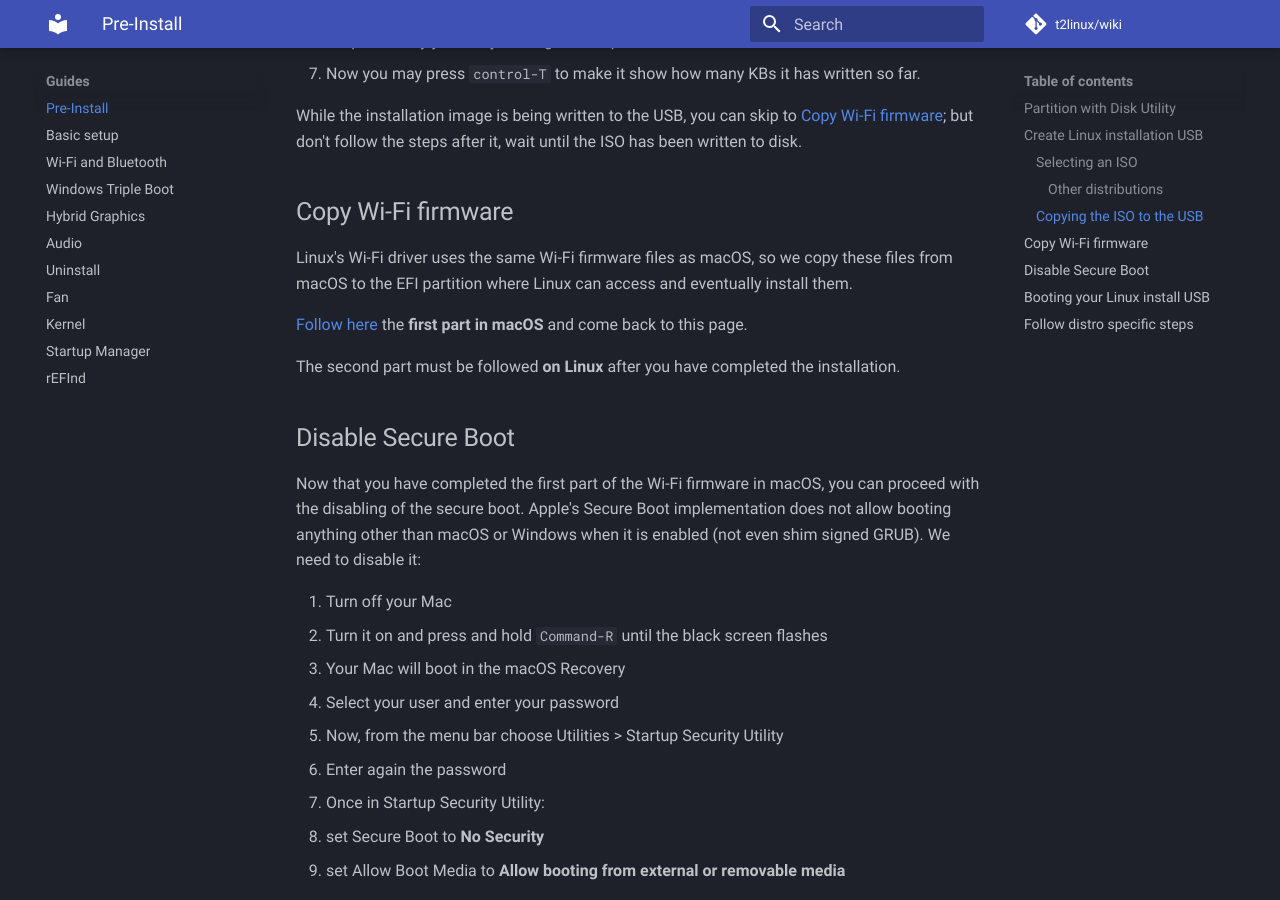
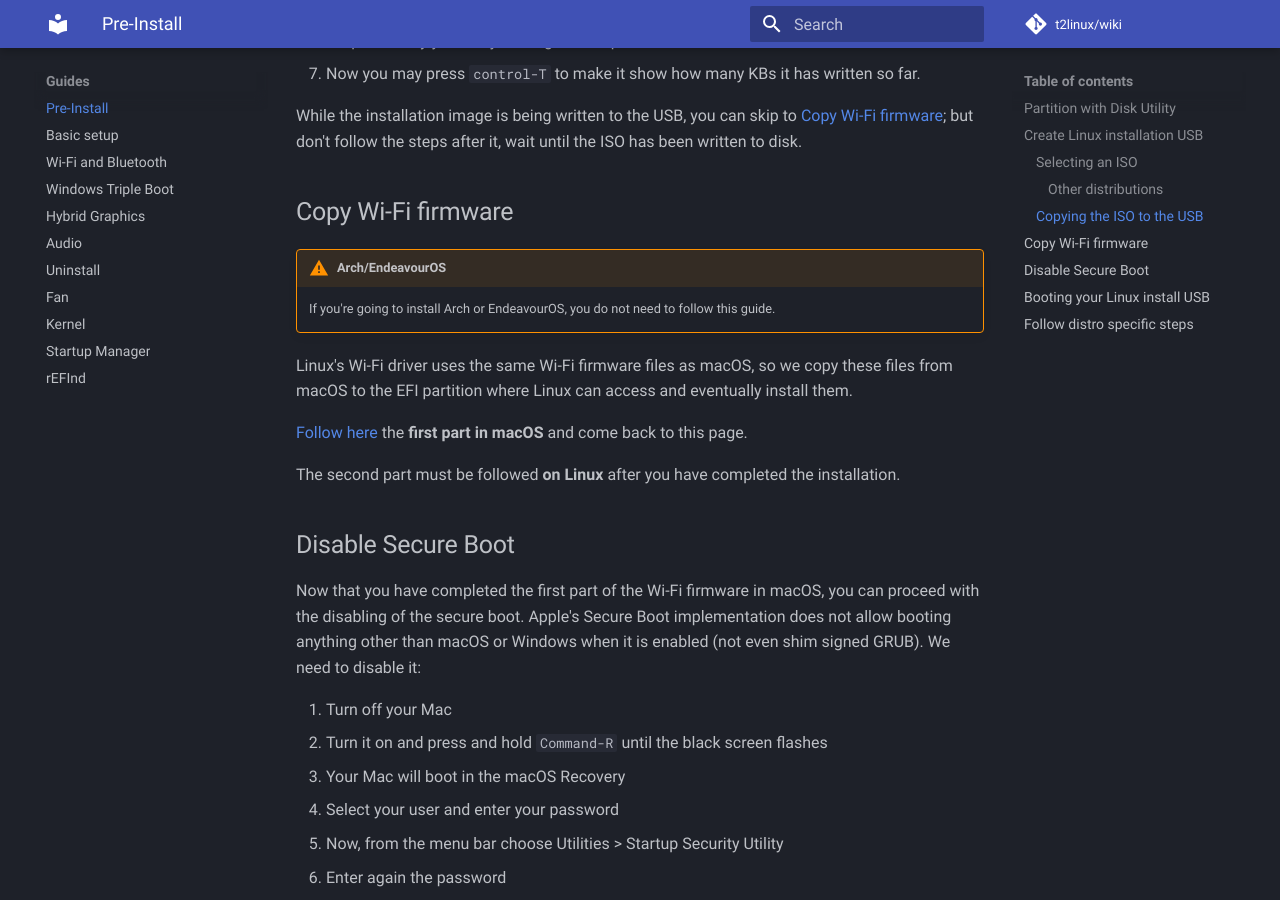
Before and after one commit to t2linux/wiki, an MkDocs documentation site: the page built from docs/guides/preinstall.md, in a window 1280 px wide and 900 px high, scrolled down 2311 px. Built offline with MkDocs 1.6.1 and Material for MkDocs 9.7.7, drawn with Linux system fonts in a browser that asks for light colours; comment, search, counter and statistics services are not loaded.

Commit message:
Update preinstall.md

```diff
--- a/docs/guides/preinstall.md
+++ b/docs/guides/preinstall.md
@@ -68,6 +68,9 @@ While the installation image is being written to the USB, you can skip to [Copy
 
 ## Copy Wi-Fi firmware
 
+!!! Warning "Arch/EndeavourOS"
+    If you're going to install Arch or EndeavourOS, you do not need to follow this guide.
+
 Linux's Wi-Fi driver uses the same Wi-Fi firmware files as macOS, so we copy these files from macOS to the EFI partition where Linux can access and eventually install them.
 
 [Follow here](https://wiki.t2linux.org/guides/wifi-bluetooth/#on-macos) the **first part in macOS** and come back to this page.
```
